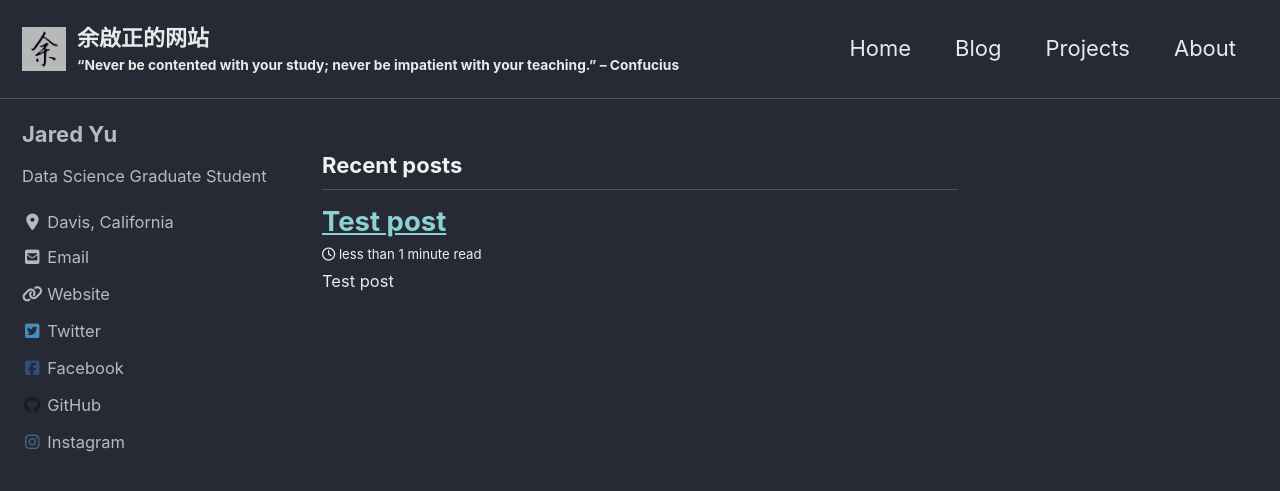
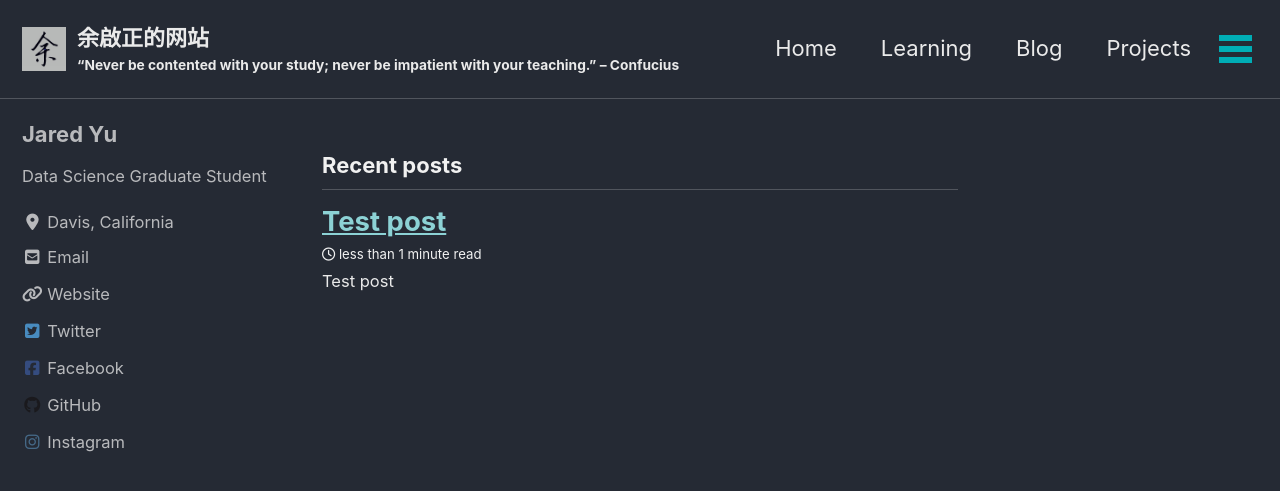
Before and after one commit to qzyu211/wang-zhan, a Jekyll site: the page built from index.html, in a window 1280 px wide and 900 px high. Shown: the top 491 px of the window. Built offline with Jekyll 4.4.1, drawn with Linux system fonts in a browser that asks for light colours; cached includes are drawn as plain includes; nearby versions of some CDN libraries; the list of posts is cut into pages by our own code.

Commit message:
learning navi

```diff
--- a/_data/navigation.yml
+++ b/_data/navigation.yml
@@ -2,6 +2,8 @@
 main:
   - title: "Home"
     url: /
+  - title: "Learning"
+    url: /learning/
   - title: "Blog"
     url: /blog/
   - title: "Projects"
```
